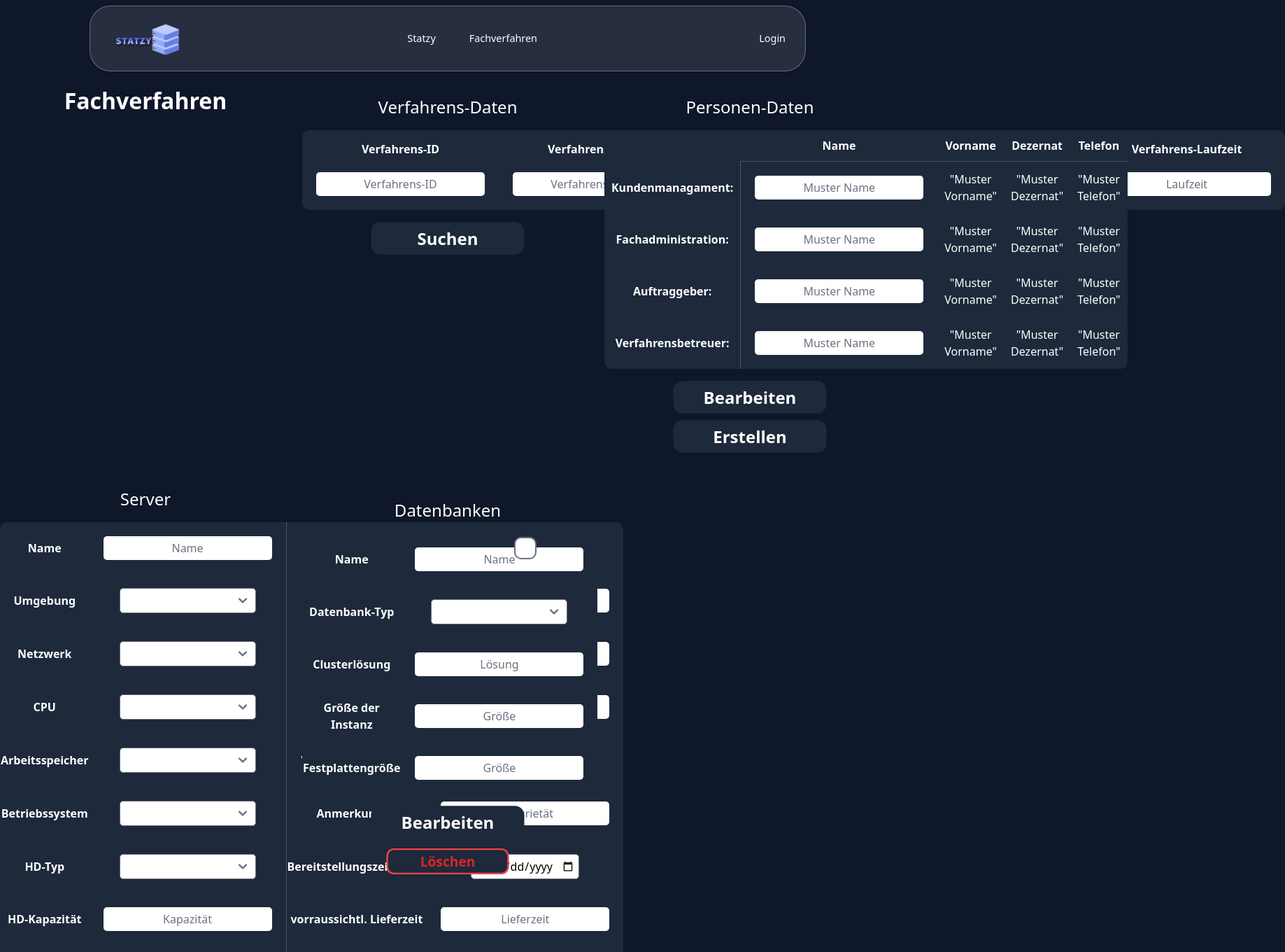
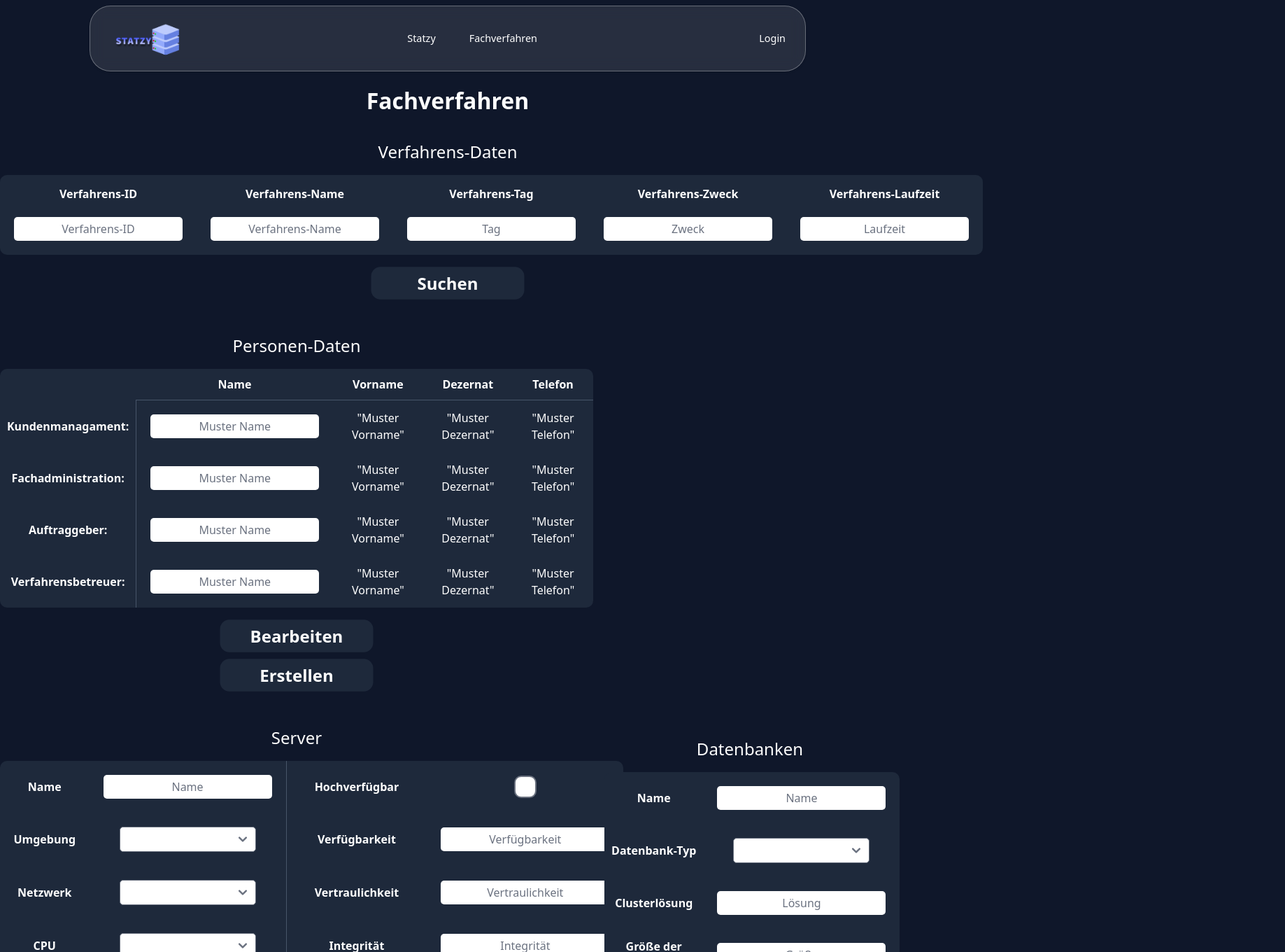
Before and after one commit to LeonKohli/statzy-nuxt, a Nuxt app: page /fachverfahren in a window 1280 px wide. Shown: the top 1360 px of the page at 70% size, 1837 px wide, since content can reach past the window. Built offline with nearby package versions, Linux system fonts and the light colour scheme.

Commit message:
collunisierung abgeschlossen

```diff
--- a/pages/fachverfahren.vue
+++ b/pages/fachverfahren.vue
@@ -1,9 +1,9 @@
 <template>
     <div class="grid grid-cols-3 gap-4">
-        <div>
+        <div class="col-span-3" >
             <h1 class="fachverfahrenh1"> Fachverfahren </h1>
         </div>
-        <div class="suchmaske">
+        <div class="suchmaske col-span-3">
             <form @submit.prevent="searchError">
                 <h2 class="fachverfahrenh2"> Verfahrens-Daten </h2>
                 <table class="verfahren">
@@ -26,7 +26,7 @@
             </form>
         </div>
         <!-- <hr class="line"> -->
-        <div class="personen">
+        <div class="personen col-span-2">
             <h2 class="fachverfahrenh2"> Personen-Daten </h2>
             <table class="personen">
                 <tr>
@@ -69,7 +69,7 @@
             <button class="button"> Erstellen </button>
         </div>
         <!-- <hr class="line"> -->
-        <div class="server">
+        <div class="server col-span-2">
             <h2 class="fachverfahrenh2"> Server </h2>
             <table class="server">
                 <tr>
```
